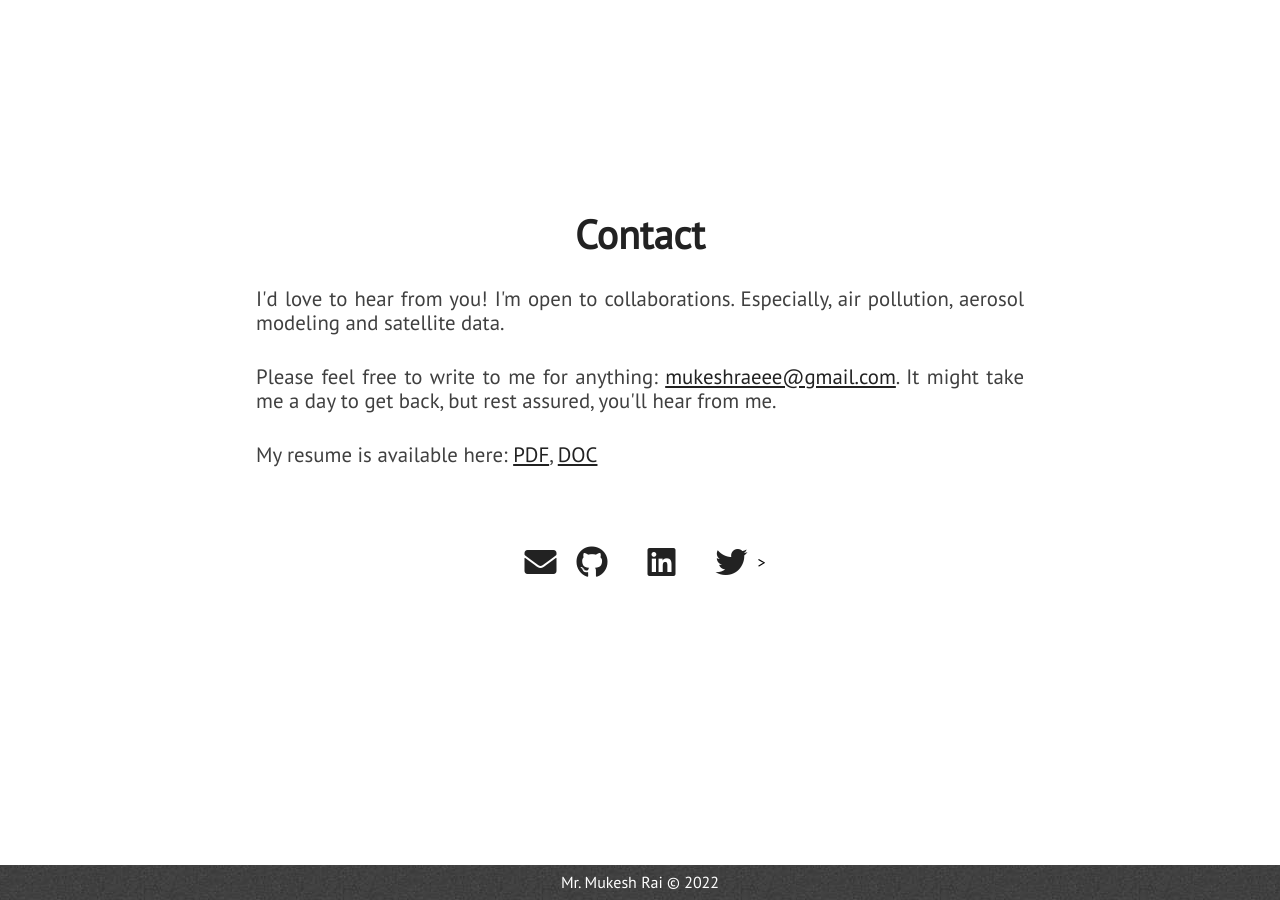
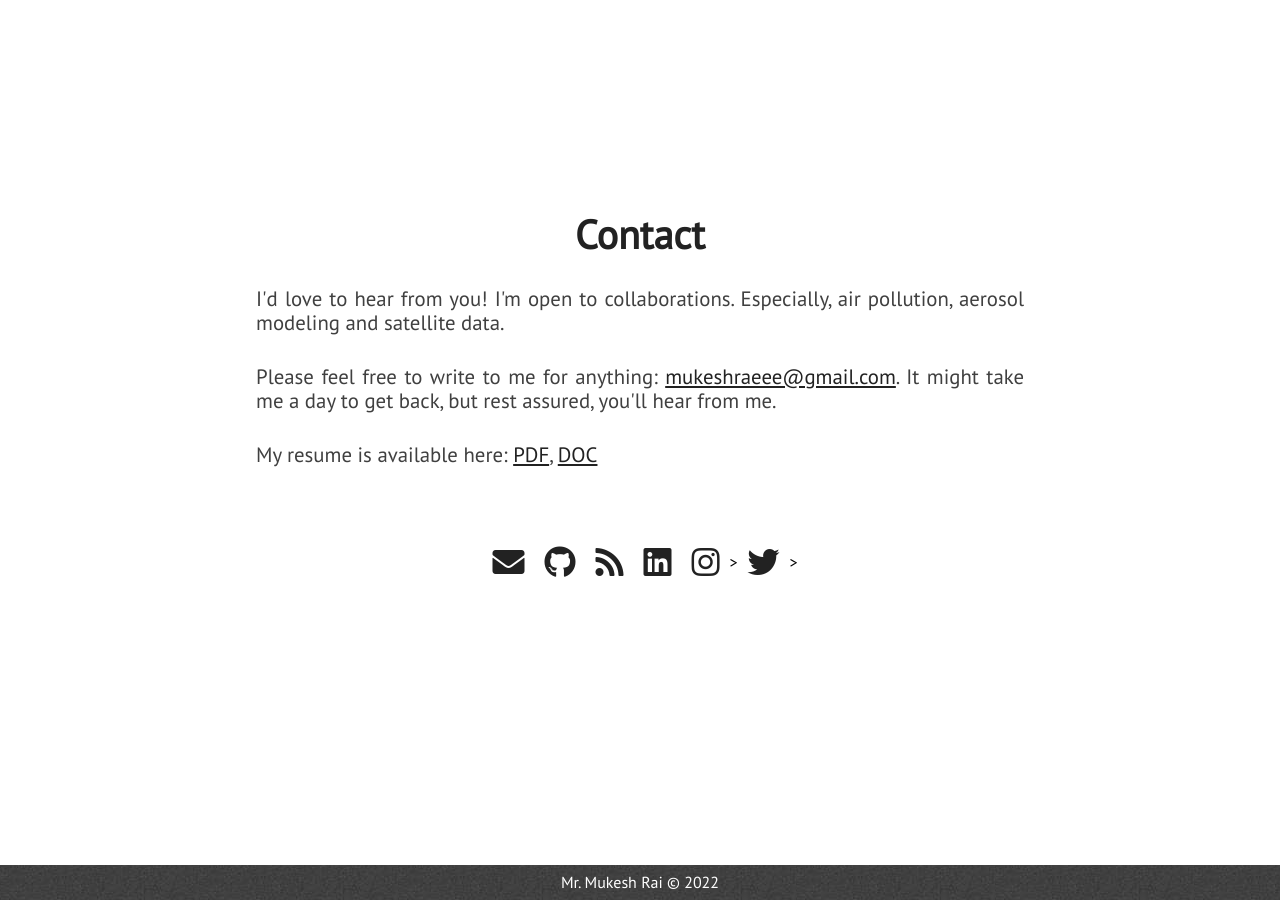
Before and after one commit to mukeshraeee/mukeshrai.github.io, a Jekyll site: the page built from index.html, in a window 1280 px wide and 900 px high, scrolled down 5160 px. Built offline with Jekyll 4.4.1, drawn with Linux system fonts in a browser that asks for light colours; nearby versions of some CDN libraries.

Commit message:
Update extra.html

```diff
--- a/_includes/extra.html
+++ b/_includes/extra.html
@@ -18,16 +18,17 @@
                  <span class="hint--bottom bottom-link" aria-label="GitHub">
                     <a href="https://github.com/mukeshraeee"><i class="head-icon fab fa-github"></i></a>
                 </span>
-                <span class="hint--bottom bottom-link" aria-label="Blogpost">
-                    <a href="http://mukeshraee.blogspot.com/"><i class="head-icon fas fab-blogpost"></i></a>
+                <span class="hint--bottom bottom-link" aria-label="Web Blog">
+                    <a href="http://mukeshraee.blogspot.com/"><i class="head-icon fas fa-rss"></i></a>
                 </span>
 
                 <span class="hint--bottom bottom-link" aria-label="LinkedIn">
                     <a href="https://www.linkedin.com/in/mukesh-rai-5b5b3b85/"><i class="head-icon fab fa-linkedin"></i></a>
                 </span>
+
                 <span class="hint--bottom bottom-link" aria-label="Instagram">
-                    <a href="https://www.instagram.com/mukesh_raee/"><i class="head-icon fas fab-instagram"></i></a>
-                </span>
+                    <a href="https://twitter.com/MukeshRaee"><i class="head-icon fab fa-instagram"></i></a>
+                </span> >
 
                 <span class="hint--bottom bottom-link" aria-label="Twitter">
                     <a href="https://twitter.com/MukeshRaee"><i class="head-icon fab fa-twitter"></i></a>
```
